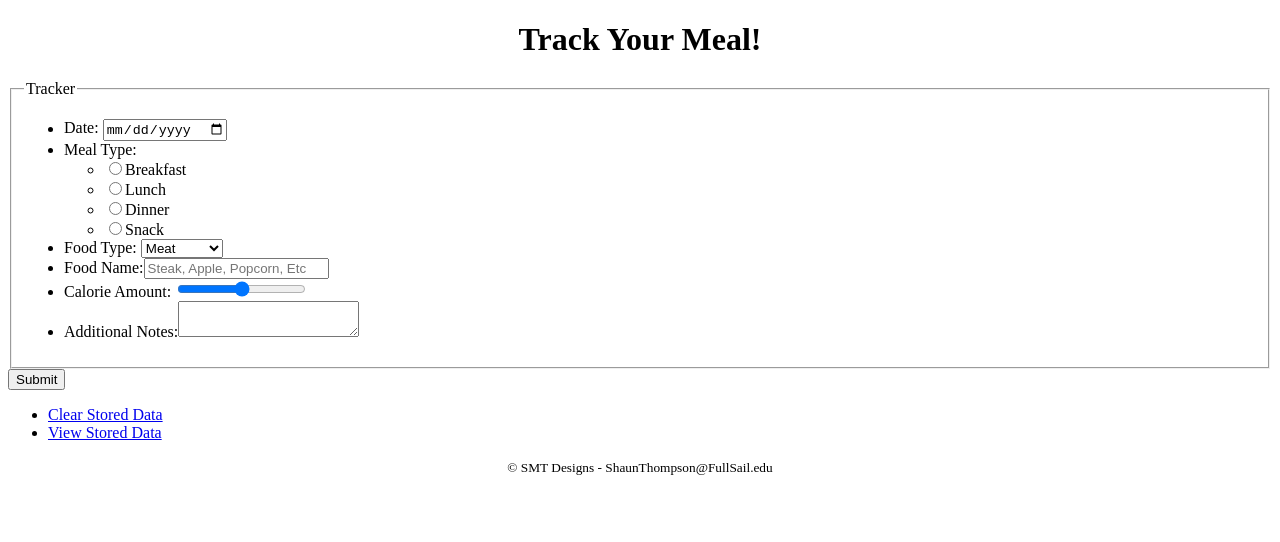
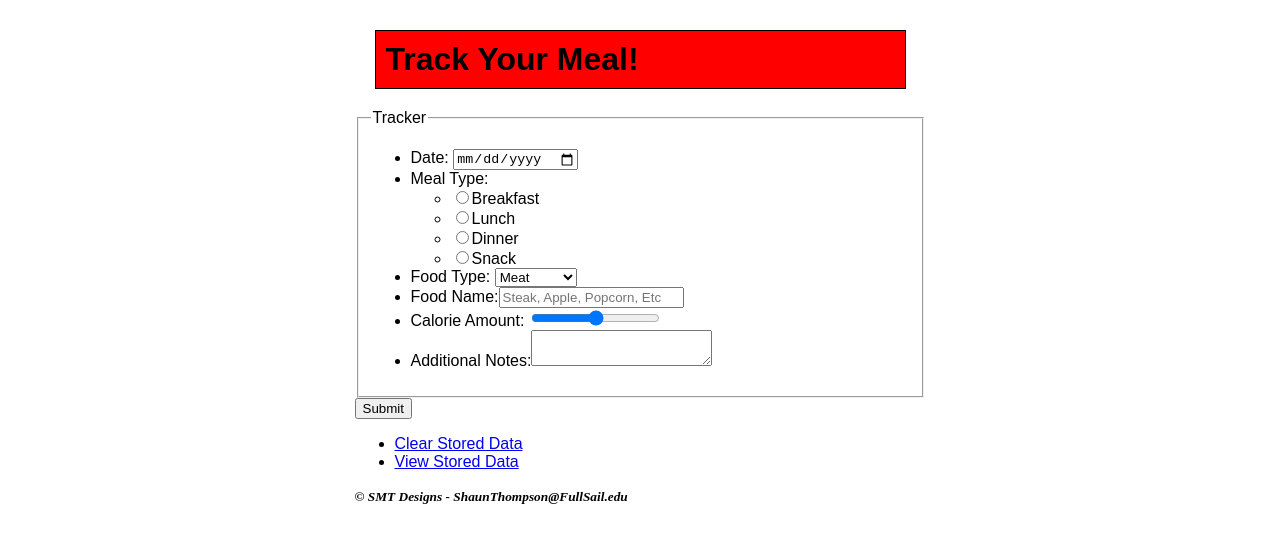
Before and after one commit to n38803/VFW-Project2, a plain HTML site: page additem.html in a window 1280 px wide. Drawn offline with Linux system fonts and the light colour scheme.

Commit message:
Adding files & Setting up repository

```diff
--- a/additem.html
+++ b/additem.html
@@ -8,26 +8,28 @@
 		<meta name="robots" content="noindex, nofollow" />
 		<meta name="viewport" content="user-scalable=no, width=device-width" />
 		<meta name="viewport" content="target-densitydpi=device-dpi" />
-		<meta name="HandheldFriendly" content="True">
-		<meta name="MobileOptimized" content="320">
+		<meta name="HandheldFriendly" content="True" />
+		<meta name="MobileOptimized" content="320" />
 
 		<title>SMT Calorie Counter - Add A Meal</title>
+
+		<link rel="stylesheet" type"text/css" href="css/style.css" medin="only screen and (max-width: 485px)" />
 
 	</head>
 
 	<body>
 		<!-- Header -->
 		<header>
-			<p><center><h1>Track Your Meal!</h1></center></p>
+			<p><h1>Track Your Meal!</h1></p>
 		</header>
 
 		<!-- Form -->
-		<form action="#" method="post">
+		<form action="#" method="post" id="myForm">
 			<fieldset>
 				<legend>Tracker</legend>
 				<ul>
 					<li><label for="date">Date: </label><input type="date" id="date"></li>
-					<li>Meal Type:
+					<li>Meal Type:</li>
 						<ul>
 							<li><input type="radio" value="Breakfast" id="bfast" name="meal"><label for="bfast">Breakfast</label></li>
 							<li><input type="radio" value="Lunch" id="lunch" name="meal"><label for="lunch">Lunch</label></li>
@@ -43,12 +45,10 @@
 							<option value="Dairy">Dairy</option>
 						</select>
 					</li>
-					</li>
 					<li><label for="food">Food Name:</label><input type="text" id="food" placeholder="Steak, Apple, Popcorn, Etc"/></li>
-					<li><label for="calories">Calorie Amount: </label><input type="range" id="calories">
+					<li><label for="calories">Calorie Amount: </label><input type="range" id="calories" min="1" max="1,000">
 					<li><label for="notes">Additional Notes:</label><textarea id="notes"></textarea></li>
 					<label type="hidden" value="true" /></li>
-				</ul>
 			</fieldset>
 			<input type="submit" value="Submit" />
 
@@ -58,9 +58,10 @@
 				<li><a href="#">Clear Stored Data</a></li>
 				<li><a href="#">View Stored Data</a></li>
 			</ul>
-			<p><center><small>&copy; SMT Designs - ShaunThompson@FullSail.edu</small></center></p>
+			<p><small>&copy; SMT Designs - ShaunThompson@FullSail.edu</small></p>
 		</footer>
 
+		<script src="js/main.js" type="text/javascript"></script>
 	</body>
 
 </html>
--- /dev/null
+++ b/css/style.css
@@ -0,0 +1,48 @@
+/*
+Shaun M Thompson
+VFW 1302
+roject 2 Styles
+*/
+
+body{font-family: Arial, Helvetica, san-serif;width: 571px;margin: auto;padding: 10px}
+#site-wrapper{background: url(../img/iphoneBG.jpg) no-repeat;height: 885px;padding-top:}
+#content{width: 480px;height; 690px;overflow; scroll;}
+
+h1 {
+	margin: 20px 20px 20px 20px;
+	border: 1px solid #000;
+	padding: 10px;
+	background: #ff0000;
+
+	width: ;
+	height: ;
+	display: ;
+	overflow: ;
+	visibility: ;
+	word-wrap: ;
+}
+
+p{
+	color: #ff000;
+	font-style: italic;
+	font-family: "Times New Roman", Times, serif;
+	font-weight: bold;
+	font: ;
+	line-height: ;
+	letter-spacing: ;
+	text-align: ;
+	text-indent: ;
+	text-transform: ;
+	text-decoration: ;
+
+
+li{
+	display: block;
+	border: 1px solid blue;
+}
+
+a{
+	outline: 1px dotted blue;
+}
+
+a:hover{color: white;outline: none;}
--- /dev/null
+++ b/js/main.js
@@ -0,0 +1,101 @@
+// Wait until the DOM is ready
+window.addEventListener("DOMContentLoaded", function(){
+
+
+	// getElementByID Function
+	function $(x){
+		var theElement = document.getElementById(x);
+		return theElement;
+	};
+
+	// Variable Defaults
+	var contactGroups = [];
+
+	// Set link & Submit Click Events
+	var displayLink = $('displayLink');
+	displayLink.addEventListener("click", getData);
+	var clearLink = $('clear');
+	clearLink.addEventListener("click", clearLocal);
+	var save = $('submit');
+	save.addEventListener("click", storeData);
+
+
+	};
+);
+
+
+
+
+
+
+
+/*
+
+// Declare Variables
+var fname = document.getElementById("fname");
+
+// Capture & Retrieve Data
+var captureData = function(){
+	localStorage.setItem("First Name", fname.value);
+};
+
+var getData = function(){
+	var fnameKey = localStorage.key("First Name");
+	var fnameValue = localStorage.getItem(fnameKey);
+	fname.value = fnameValue;
+};
+
+
+// Event Listeners
+
+
+
+
+var checkboxes = document.etElementByID("myForm").meal;
+console.log(checkboxes);
+
+var getValue = function(){
+	for(i=0, j=checkboxes.length; i<j; i++){
+		if(checkboxes[i].checked){
+			console.log(checkboxes[i].value);
+		};
+	};
+};
+
+
+// JS
+
+Common JS Events
+
+click
+submit
+focus
+blur
+change
+mouseover
+mouseout
+
+
+
+var myField = document.getElementByID("myText");
+console.log(myField);
+
+var changeBorder = function(){
+	textField.setAttribute("class", hasFocus);
+};
+
+var defaultBorder = function(){
+	textField.removeAttribute("class", hasFocus);
+};
+
+var myList = document.createElement("ul");
+console.log(myList);
+
+search.addEventListener("click", changeBorder);
+textField.addEventListener("focus", changeBorder);
+textField.addEventListener("blur", defaultBorder);
+
+
+var tags = document.getElementsByTagName("li");
+console.log(tags);
+*/
```
Also changed, not shown: index.html (+4 -4 lines), vfw-project2.txt (renamed from reference.txt).
